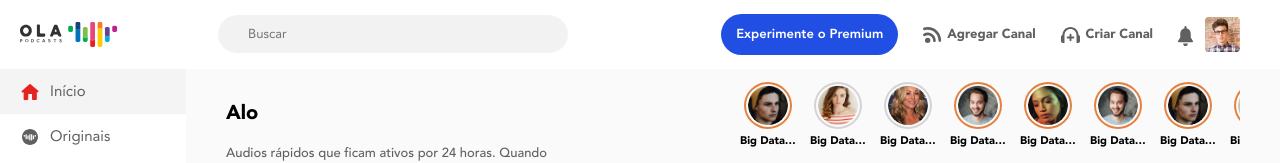
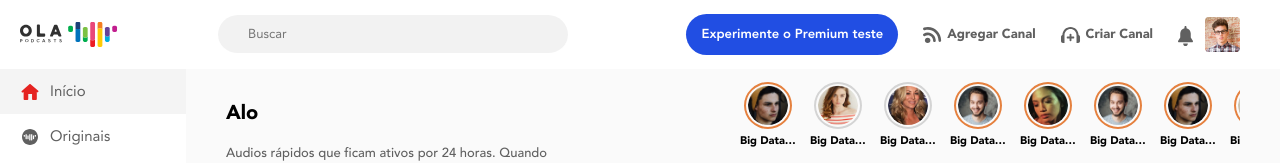
Before and after one commit to filiperitto/ola_home, a plain HTML site: page index.html in a window 1280 px wide. Shown: the top 163 px of the page. Drawn offline with nearby package versions, Linux system fonts and the light colour scheme.

Commit message:
Update index.html

```diff
--- a/index.html
+++ b/index.html
@@ -108,7 +108,7 @@
         </div>
         <div class="component-box">
             <div class="topbar-action">
-                <a href="#" class="btn desktop-view"> Experimente o Premium</a>
+                <a href="#" class="btn desktop-view"> Experimente o Premium teste</a>
                 <a href="#" class="agregar-canal desktop-view-flex">
                     <svg width="19" height="16" viewBox="0 0 19 16" fill="none" xmlns="http://www.w3.org/2000/svg">
                         <g id="Add channel">
```
